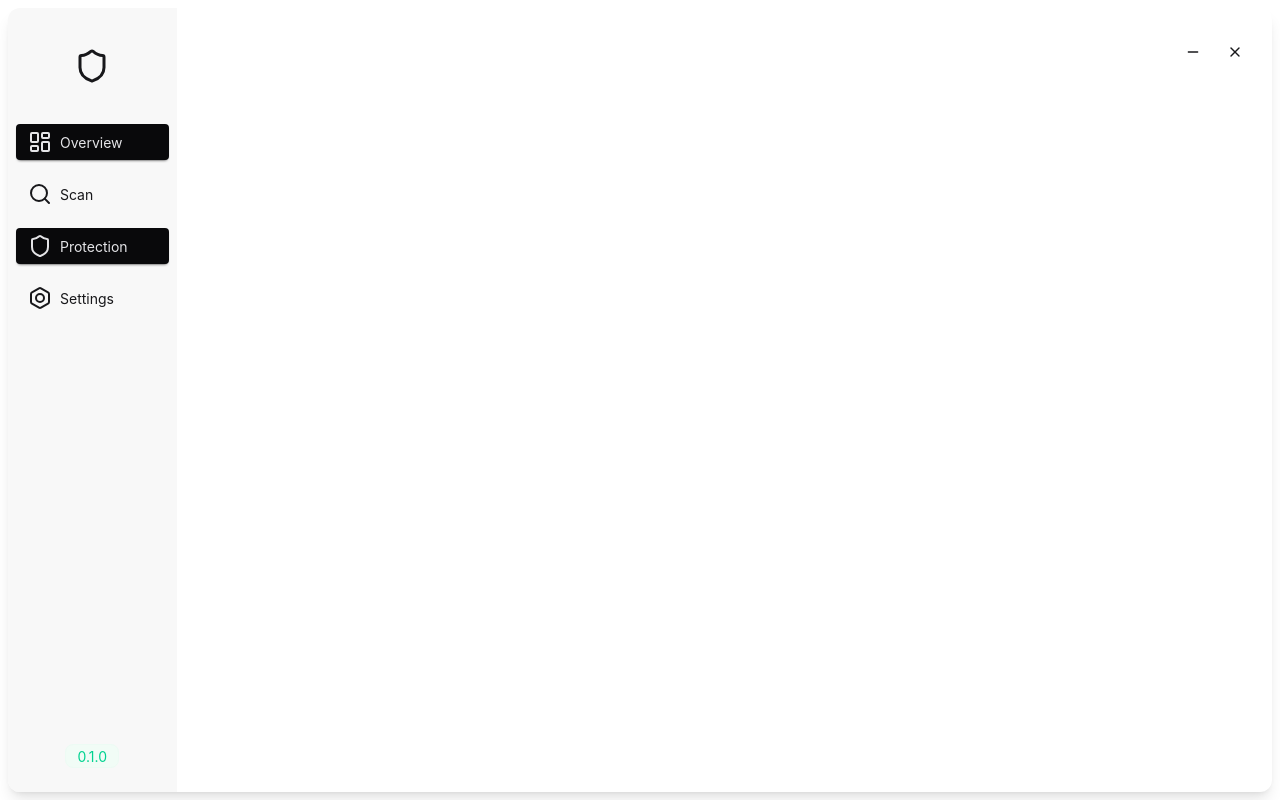
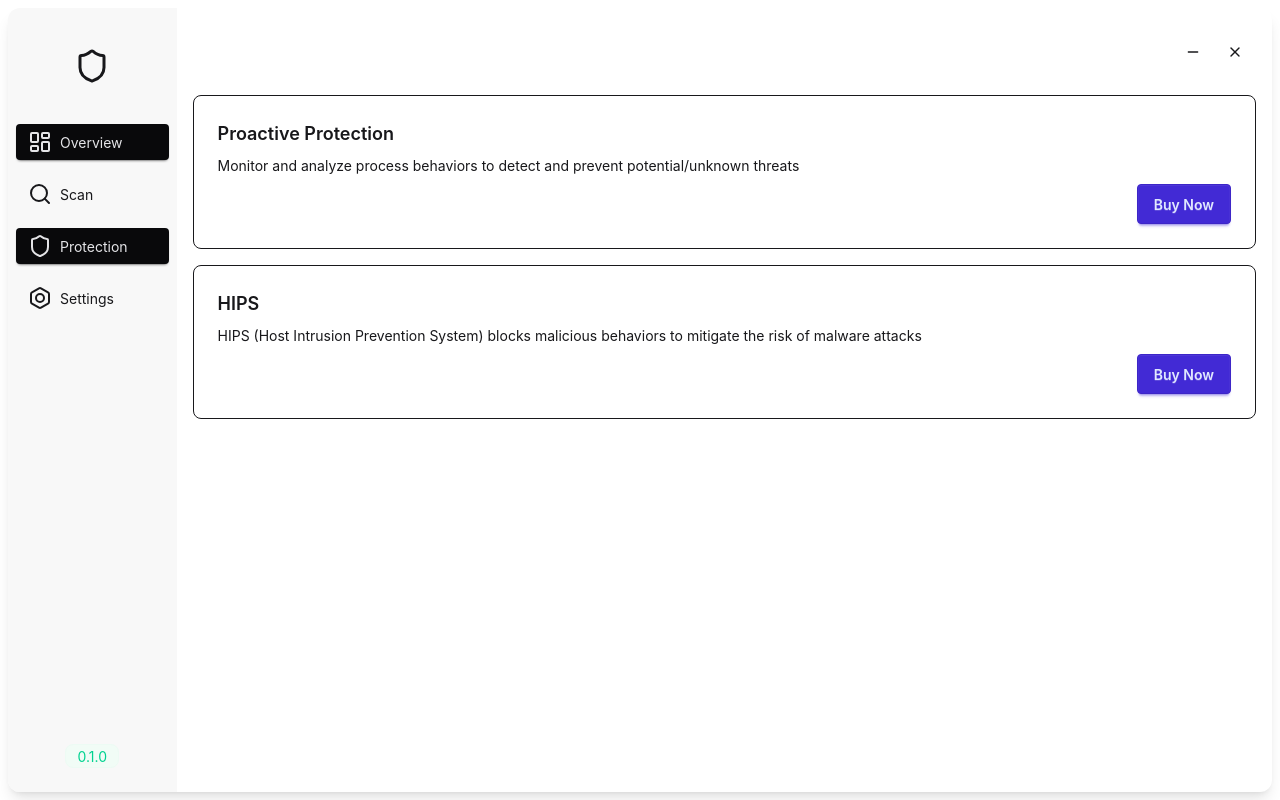
Before and after one commit to qylWheels/xav, a React (Vite) app in the folder xavgui/: page /protection in a window 1280 px wide. Built offline with nearby package versions, Linux system fonts and the light colour scheme.

Commit message:
Add Protection component and route to App for proactive threat management.

```diff
--- a/xavgui/src/App.tsx
+++ b/xavgui/src/App.tsx
@@ -1,6 +1,7 @@
 import "@/App.css"
 import Overview from "@/views/Overview";
 import Scan from "@/views/Scan";
+import Protection from "@/views/Protection";
 import { Shield, Search, LayoutDashboard, Bolt, Minus, X } from "lucide-react";
 import { BrowserRouter, Routes, Route, NavLink } from 'react-router-dom';
 import { useState } from "react";
@@ -49,6 +50,7 @@ function App() {
                 <Route path="/" element={<Overview />} />
                 <Route path="/overview" element={<Overview />} />
                 <Route path="/scan" element={<Scan />} />
+                <Route path="/protection" element={<Protection />} />
               </Routes>
             </div>
           </div>
--- /dev/null
+++ b/xavgui/src/views/Protection.tsx
@@ -0,0 +1,26 @@
+function Protection() {
+    return (
+        <div className="w-full flex flex-col">
+            <div className="card border mx-4">
+                <div className="card-body">
+                    <h2 className="card-title">Proactive Protection</h2>
+                    <p>Monitor and analyze process behaviors to detect and prevent potential/unknown threats</p>
+                    <div className="card-actions justify-end">
+                        <button className="btn btn-primary">Buy Now</button>
+                    </div>
+                </div>
+            </div>
+            <div className="card border mx-4 mt-4">
+                <div className="card-body">
+                    <h2 className="card-title">HIPS</h2>
+                    <p>HIPS (Host Intrusion Prevention System) blocks malicious behaviors to mitigate the risk of malware attacks</p>
+                    <div className="card-actions justify-end">
+                        <button className="btn btn-primary">Buy Now</button>
+                    </div>
+                </div>
+            </div>
+        </div>
+    );
+}
+
+export default Protection;
```
